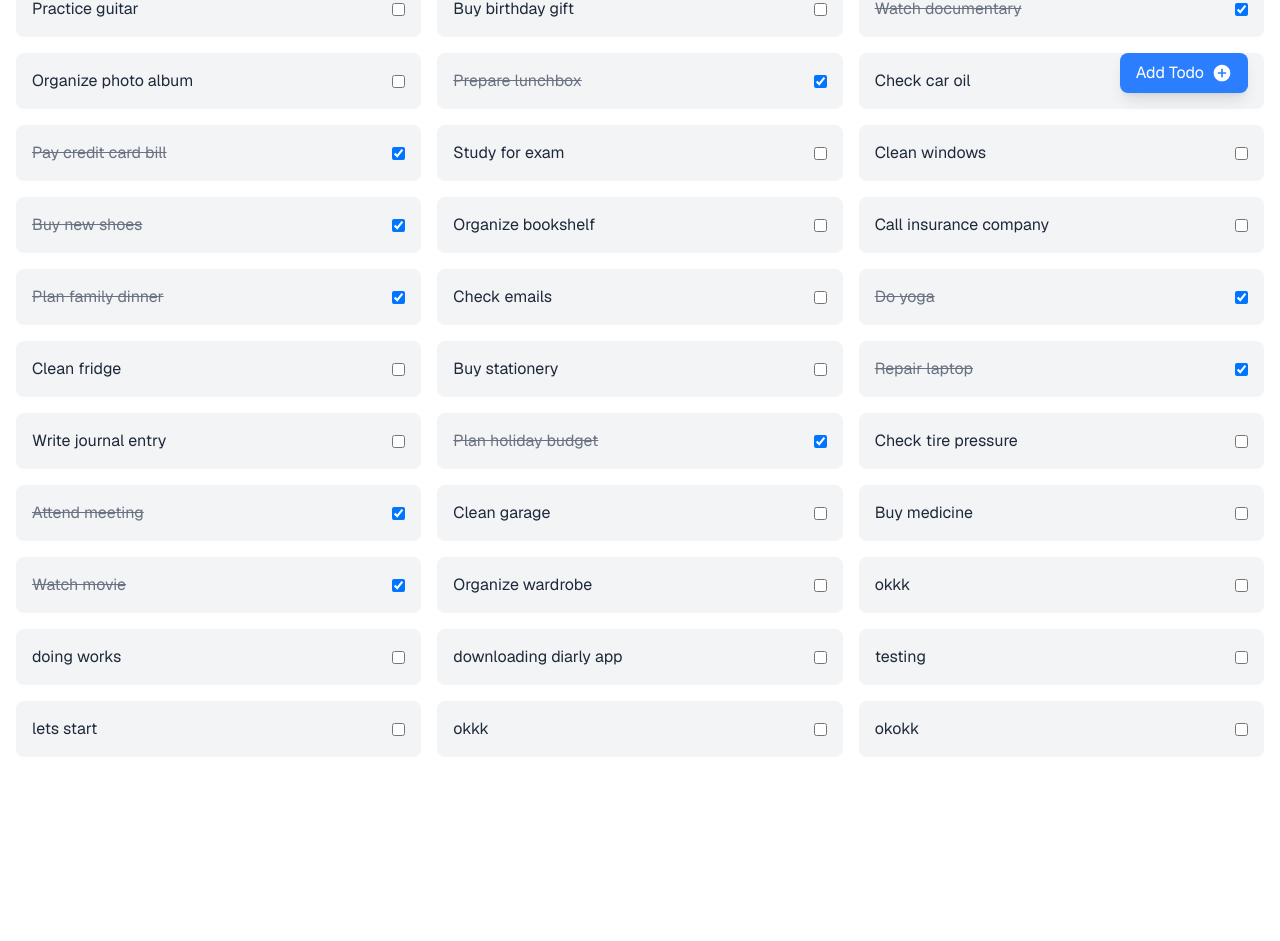
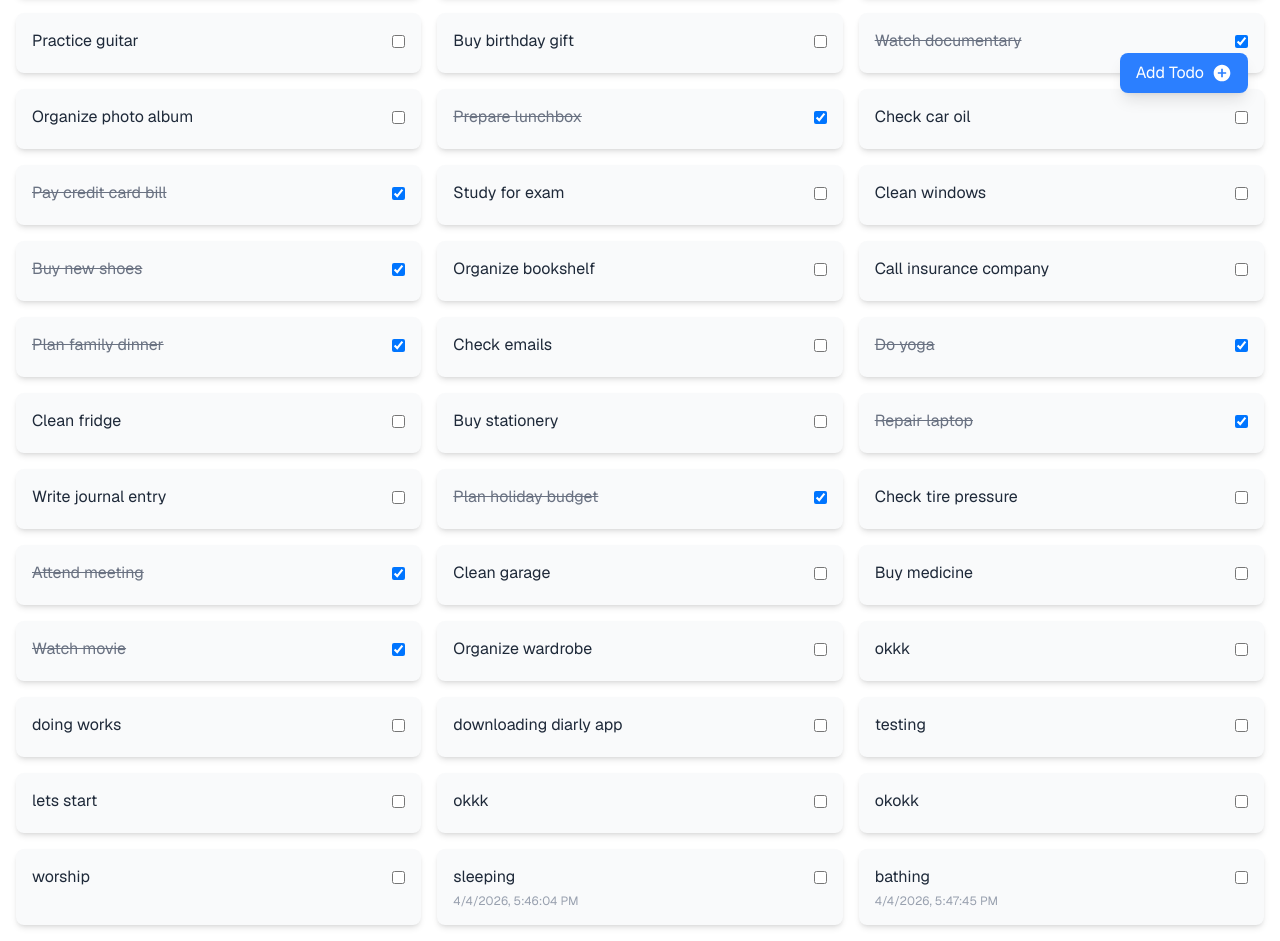
Before and after one commit to Shashwattejaswi/nextjsTodos, a Next.js app: page /todos in a window 1280 px wide. Shown: the part 675-1616 px from the top of the page. Before the commit the page ends 1448 px from the top, so only its background shows below. Built offline with nearby package versions, Linux system fonts and the light colour scheme.

Commit message:
add create and update time in in todos, complete the code of toast

```diff
--- a/app/api/todos/route.ts
+++ b/app/api/todos/route.ts
@@ -2,6 +2,14 @@ import { NextResponse } from "next/server";
 import { readFile, writeFile } from "node:fs/promises";
 import {todos} from "./testData.json"
 import { title } from "node:process";
+
+interface Todo {
+    id: number;
+    title: string;
+    completed: boolean;
+    createTime?:Date;
+    updateTime?:Date;
+}
 export async function GET(nextRequest:Request)
 {
     // console.log(nextRequest.url);
@@ -19,7 +27,6 @@ export async function GET(nextRequest:Request)
 
 export async function POST(nextRequest:Request)
 {
-    console.log("POST request received");
     const body = await nextRequest.json();
     console.log("Request body:", body);
 
@@ -31,10 +38,13 @@ export async function POST(nextRequest:Request)
     try{
         const exisitingData = await readFile(`${process.cwd()}/app/api/todos/testData.json`, "utf-8");
         const parsedData = JSON.parse(exisitingData);
-        const newTodos = {
+        const newTodos: Todo = {
             id:parsedData.todos.length+1,
             title:body.title,
-            completed:false
+            completed:false,
+            createTime:new Date(),
+            updateTime:new Date()
+
         }
         const updatedParsedData = {...parsedData,todos:[...parsedData.todos,newTodos]}
         try{
--- a/app/layout.tsx
+++ b/app/layout.tsx
@@ -13,8 +13,8 @@ const geistMono = Geist_Mono({
 });
 
 export const metadata: Metadata = {
-  title: "Create Next App",
-  description: "Generated by create next app",
+  title: "Todos",
+  description: "create Todos",
 };
 
 export default function RootLayout({
--- a/app/todos/layout.tsx
+++ b/app/todos/layout.tsx
@@ -3,7 +3,7 @@
 import { useRouter } from "next/navigation";
 import { useState } from "react";
 import { MdAddCircle } from "react-icons/md";
-import { toast } from "react-toastify";
+import { toast, ToastContainer } from "react-toastify";
 
 
 
@@ -17,8 +17,8 @@ const AddPopup = ({handleAddTodo, setShowAddPopup }: {handleAddTodo: (todosText:
          <h2 className="text-xl font-bold mb-4">Add New Todo</h2>
         <input type="text" placeholder="Todo Title" value={todosText} onChange={(e)=> setTodosText(e.target.value)} className="w-full p-2 border border-gray-300 rounded mb-4" />
         <div className="flex justify-end gap-2">
-            <button type="reset" className="px-4 py-2 bg-gray-300 text-gray-700 rounded" onClick={()=> setShowAddPopup(false)}>Cancel</button>
-            <button type="submit" className="px-4 py-2 bg-blue-500 text-white rounded" onClick={()=>{handleAddTodo(todosText); setTodosText("");}}>Add</button>
+            <button type="reset" className="cursor-pointer px-4 py-2 bg-gray-300 text-gray-700 rounded" onClick={()=> setShowAddPopup(false)}>Cancel</button>
+            <button type="submit" className="cursor-pointer px-4 py-2 bg-blue-500 text-white rounded" onClick={()=>{handleAddTodo(todosText); setTodosText("");}}>Add</button>
         </div>
        </div>
     </div>
@@ -29,9 +29,24 @@ export default function TodosLayout({
   children,
 }: Readonly<{ children: React.ReactNode }>) {
 
+
 const [showAddPopup, setShowAddPopup] = useState(false);
 const router = useRouter();
+
+const validation=({todosText}:{todosText:string}) =>{
+
+    if(todosText === "")
+    {
+        toast.error("Please add Todos Label");
+        return false
+    }
+    return true
+}
 const handleAddTodo = async(todosText:string) =>{
+
+    if(!validation({todosText}))
+        return;
+
     const payload={
         title:todosText
     }
@@ -74,5 +89,7 @@ const handleAddTodo = async(todosText:string) =>{
 
   </button>
   {showAddPopup && <AddPopup handleAddTodo={handleAddTodo} setShowAddPopup={setShowAddPopup} />}
-  </>;
+  <ToastContainer position="top-right" autoClose={3000} theme="colored" />
+
+  </>
 }
--- a/app/todos/todoChip.tsx
+++ b/app/todos/todoChip.tsx
@@ -3,16 +3,24 @@ interface Todo {
     id: number;
     title: string;
     completed: boolean;
+    createTime?:Date;
+    updateTime?:Date;
 }
 
 const TodoChip =({todo}: {todo: Todo}) =>{
 
+    const formattedCreateTime = todo.createTime ? new Date(todo.createTime).toLocaleString() : null;
+    const formattedUpdateTime = todo.updateTime ? new Date(todo.updateTime).toLocaleString() : null;
     return (
-        <div className="p-4 flex w-full items-center justify-between bg-gray-100 rounded-lg">
+        <div className="p-4 flex flex-col gap-1 bg-gray-50 rounded-lg shadow-md">
+        <div className="flex w-full items-center justify-between ">
             <span className={todo.completed ? "line-through text-gray-500" : "text-gray-800"}>
                 {todo.title}
             </span>
-            <input type="checkbox" checked={todo.completed} readOnly className="ml-4" />
+            <input type="checkbox" checked={todo.completed} readOnly className="ml-4 " />
+        </div>
+        <p className="text-xs text-gray-400">{formattedCreateTime}{(formattedUpdateTime && (formattedCreateTime !== formattedUpdateTime)) && `- ${formattedUpdateTime}`}</p>
+
         </div>
     )
 }
```
Also changed, not shown: app/api/todos/testData.json (+1 -1 lines).
